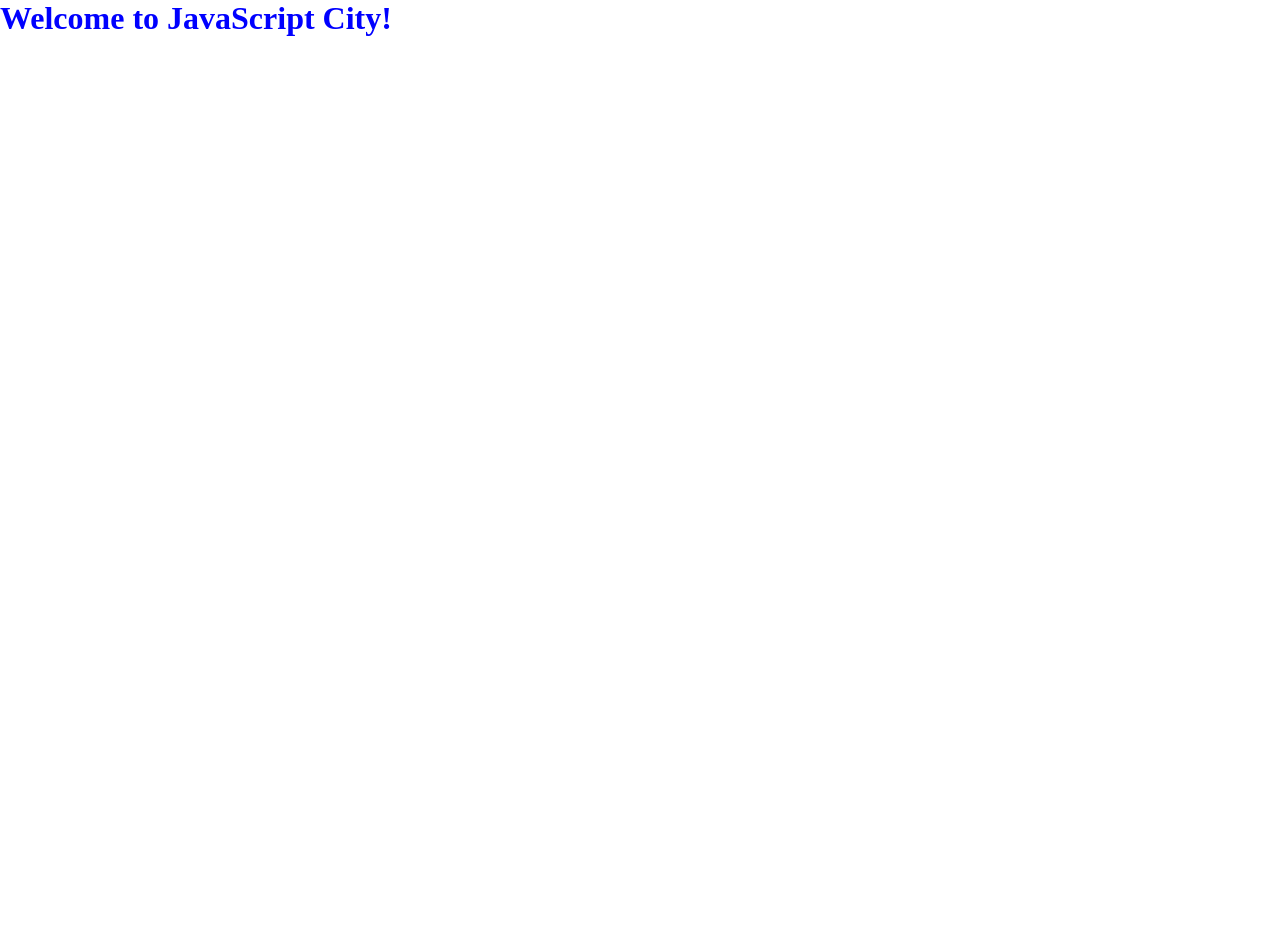
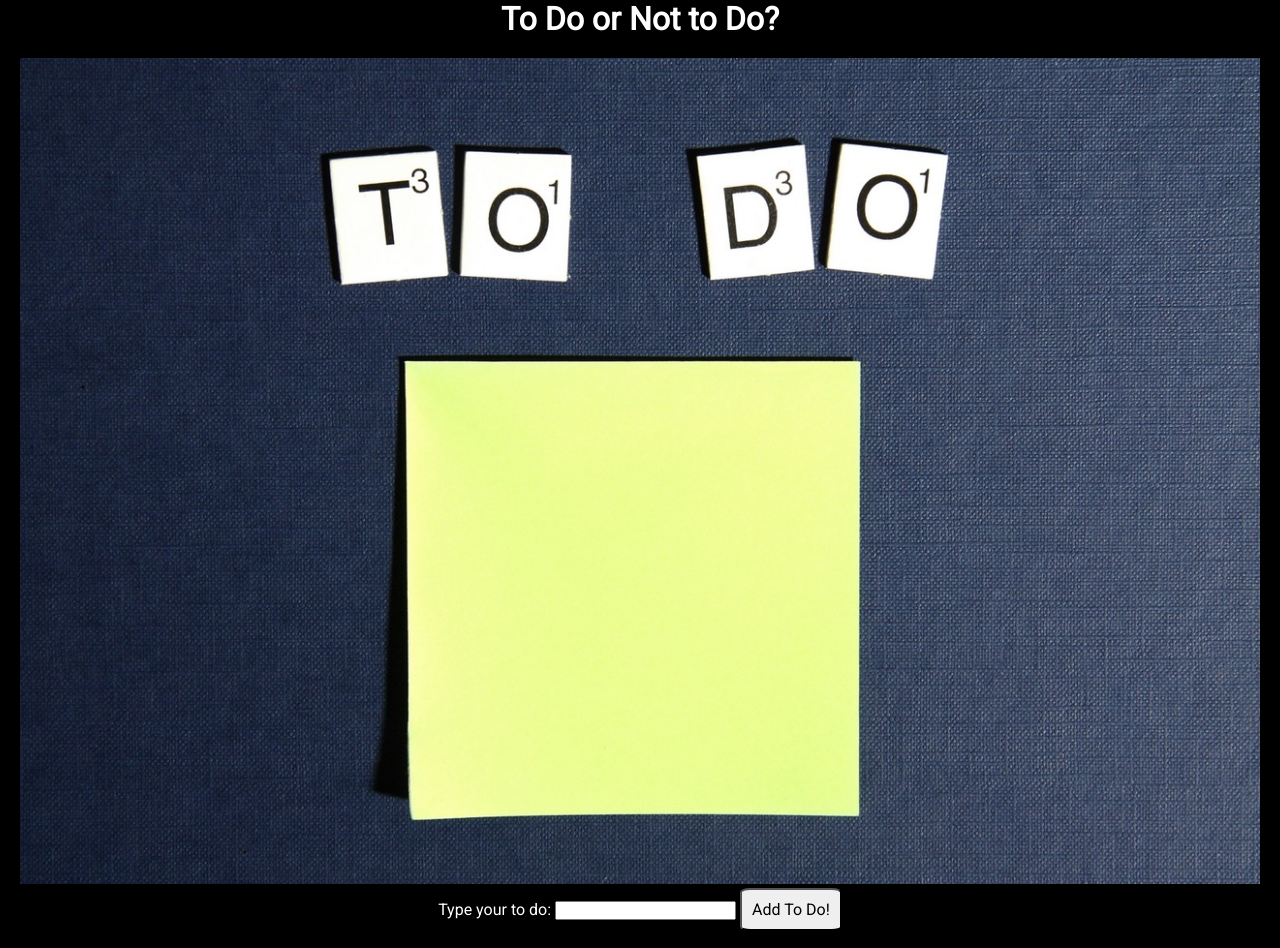
Before and after one commit to NYCgirlLearnsToCode/js-exercise2, a plain HTML site: page index.html in a window 1280 px wide. Shown: the top 948 px of the page. Before the commit the page ends 800 px from the top, so only its background shows below. Drawn offline with Linux system fonts and the light colour scheme.

Commit message:
created to do script

```diff
--- a/css/style.css
+++ b/css/style.css
@@ -1,3 +1,4 @@
+@import url('https://fonts.googleapis.com/css?family=Roboto');
 * {
 	box-sizing: border-box;
 	margin:0;
@@ -5,5 +6,47 @@
 }
 
 h1 {
-	color:blue;
+	font-family: 'Roboto', sans-serif;
+	text-align:center;
+	color:white;
 }
+
+body{
+	background-color: black;
+}
+form {
+	text-align: center;
+	padding:20px;
+}
+button {
+	font-family: 'Roboto', sans-serif;
+	padding:10px;
+	border-radius: 10%;
+	background-color: white:
+	color: black;
+	cursor:pointer;
+	font-size: 16px;
+}
+button:hover {
+	background-color:#CAE9FF;
+}
+
+label {
+	font-family: 'Roboto', sans-serif;
+	color: white;
+}
+img {
+	background-size: cover;
+	background-position: center;
+	width: 100%;
+}
+ul {
+	/*display: flex;*/
+	/*width:500px;*/
+	height:500px;
+	font-family: 'Roboto', sans-serif;
+	text-align: center;
+	color:white;
+	border: 1px solid #1B4965;
+	text-decoration: underline;
+}
--- a/index.html
+++ b/index.html
@@ -8,9 +8,19 @@
 	<title>JS Exercise 2</title>
 </head>
 <body>
-<h1>Welcome to JavaScript City!</h1>
+	<h1>To Do or Not to Do?</h1>
+	<form>
+		<img src ="images/todo.jpg">
+		<label for="user-input">Type your to do:</label>
+		<input type="text" name="user-input" id="user-input">
+		<button type="submit" id="user-submit">Add To Do!</button>
+	</form>
 
-	<script src="js/script.js"></script>
+	<ul id="to-do-list">
+
+	</ul>
+
+	<script src="js/app.js"></script>
 	<!-- Make sure script is loaded at the bottom -->
 </body>
 </html>
--- /dev/null
+++ b/js/app.js
@@ -0,0 +1,17 @@
+var userSubmit = document.querySelector('#user-submit');
+
+function addToDo(event){
+	event.preventDefault();//form prevents pg from refreshing
+
+	var userInput = document.querySelector('#user-input');
+	var toDoList = document.querySelector('#to-do-list');
+
+	if(userInput.value === ' '){
+		return false;//stops any other code from executing underneath
+	}
+	toDoList.innerHTML += '<li>' + userInput.value + '</li>';
+
+	userInput.value = ' ';
+}
+
+userSubmit.addEventListener('click', addToDo, false);
```
Also changed, not shown: images/todo.jpg (added).
